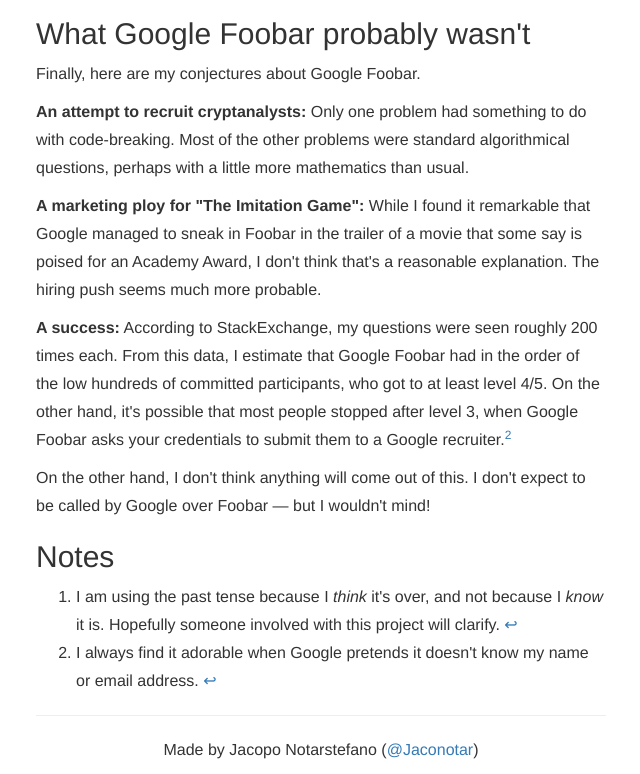
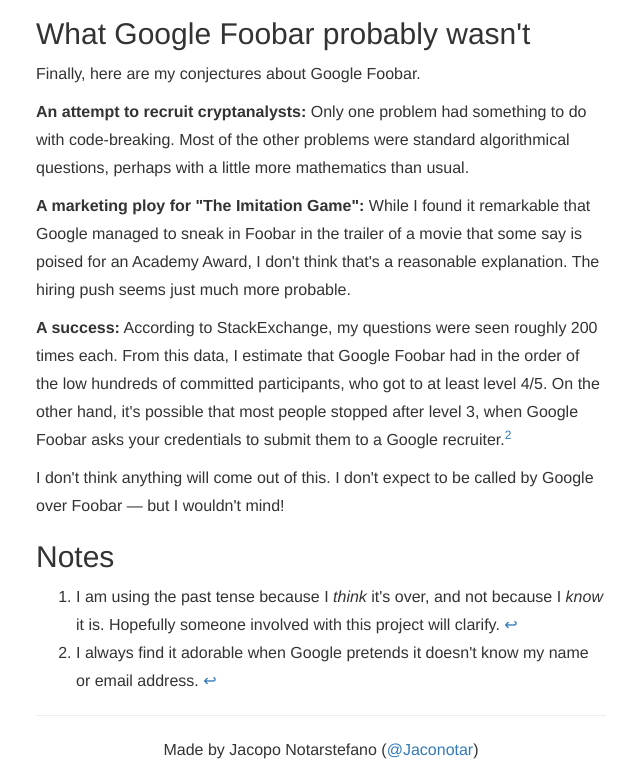
Before and after one commit to jacquerie/google-foobar-post-mortem, a website: page src/index.html in a window 1280 px wide. Shown: the part 2404-3178 px from the top of the page, without its empty margins (319-959 px from the left). Drawn offline with nearby package versions, Linux system fonts and the light colour scheme; some packages are replaced by stand-ins of ours.

Commit message:
Minor update to copy.

```diff
--- a/src/index.html
+++ b/src/index.html
@@ -72,11 +72,11 @@
 
         <p><strong>An attempt to recruit cryptanalysts:</strong> Only one problem had something to do with code-breaking. Most of the other problems were standard algorithmical questions, perhaps with a little more mathematics than usual.</p>
 
-        <p><strong>A marketing ploy for "The Imitation Game":</strong> While I found it remarkable that Google managed to sneak in Foobar in the trailer of a movie that some say is poised for an Academy Award, I don't think that's a reasonable explanation. The hiring push seems much more probable.</p>
+        <p><strong>A marketing ploy for "The Imitation Game":</strong> While I found it remarkable that Google managed to sneak in Foobar in the trailer of a movie that some say is poised for an Academy Award, I don't think that's a reasonable explanation. The hiring push seems just much more probable.</p>
 
         <p><strong>A success:</strong> According to StackExchange, my questions were seen roughly 200 times each. From this data, I estimate that Google Foobar had in the order of the low hundreds of committed participants, who got to at least level 4/5. On the other hand, it's possible that most people stopped after level 3, when Google Foobar asks your credentials to submit them to a Google recruiter.<a id="sup2-google-foobar-post-mortem" href="#fn2-google-foobar-post-mortem"><sup>2</sup></a></p>
 
-        <p>On the other hand, I don't think anything will come out of this. I don't expect to be called by Google over Foobar — but I wouldn't mind!</p>
+        <p>I don't think anything will come out of this. I don't expect to be called by Google over Foobar — but I wouldn't mind!</p>
 
         <h2>Notes</h2>
         <ol>
```
Also changed, not shown: dist/index.html.
